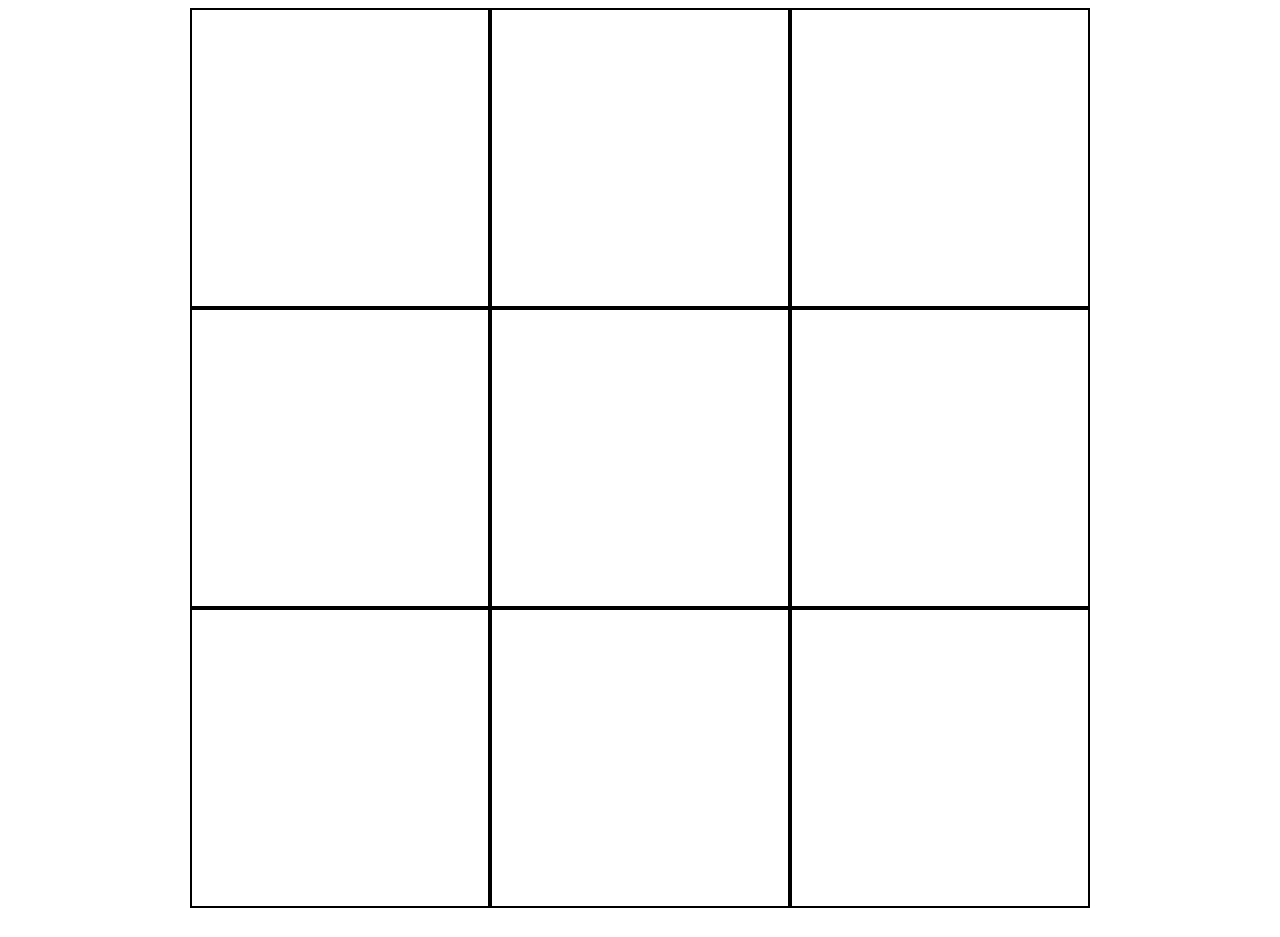
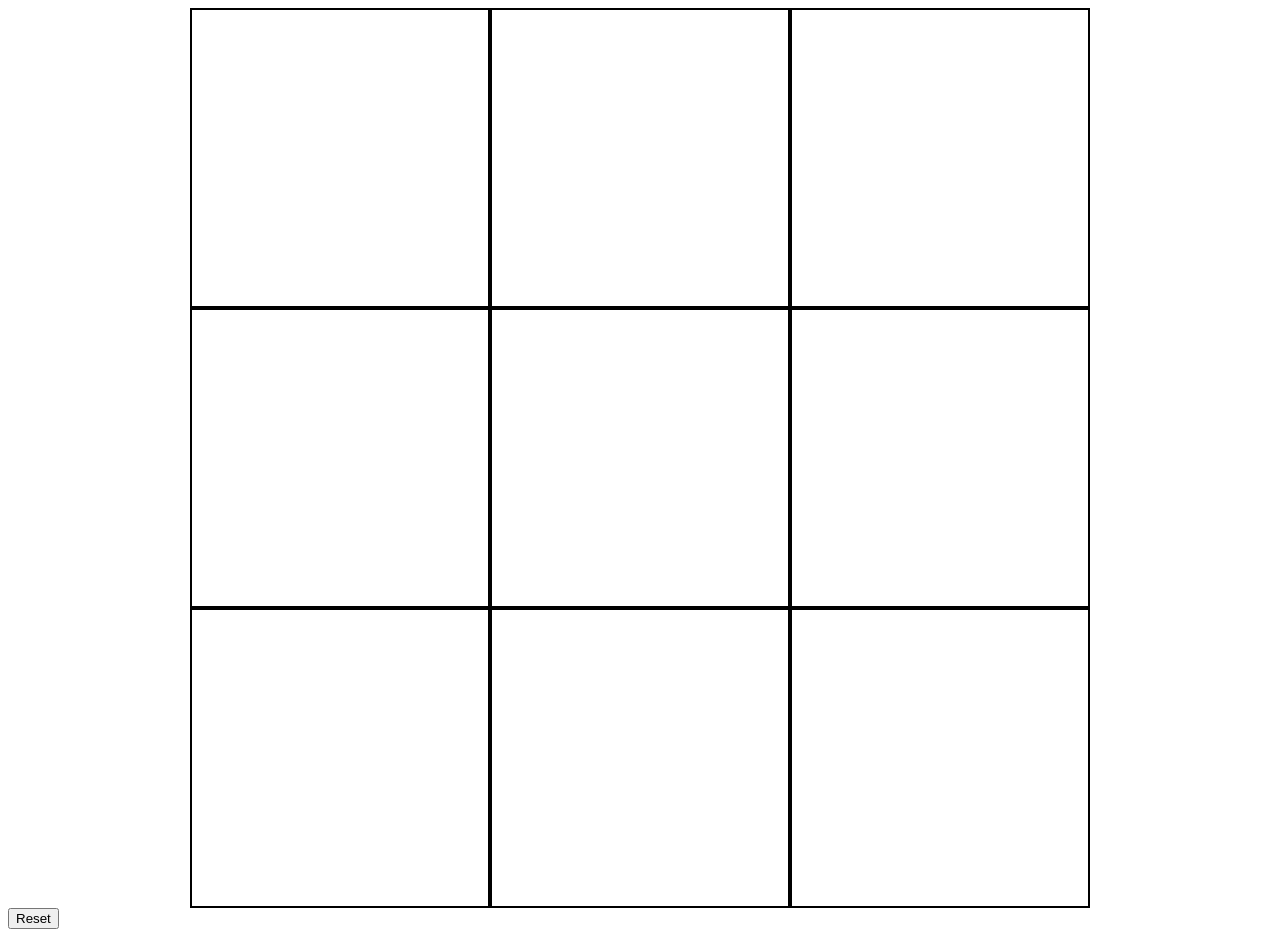
Before and after one commit to bkylee/tic-tac-toe, a plain HTML site: page index.html in a window 1280 px wide. Before the commit the page ends 916 px from the top, so only its background shows below. Drawn offline with Linux system fonts and the light colour scheme.

Commit message:
Created button for reset

```diff
--- a/index.html
+++ b/index.html
@@ -19,6 +19,7 @@
     <div id="8"></div>
     <div id="9"></div>
 </div>
+<button type="button" id="reset"></button>
     <script src="script.js"></script>
 </body>
 </html>
```
